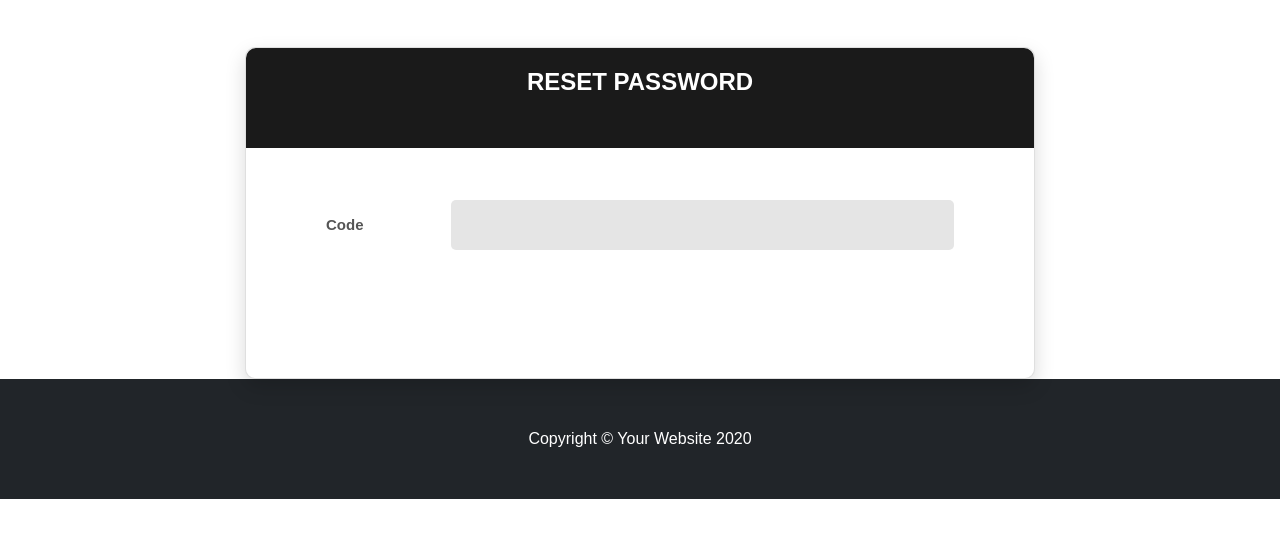
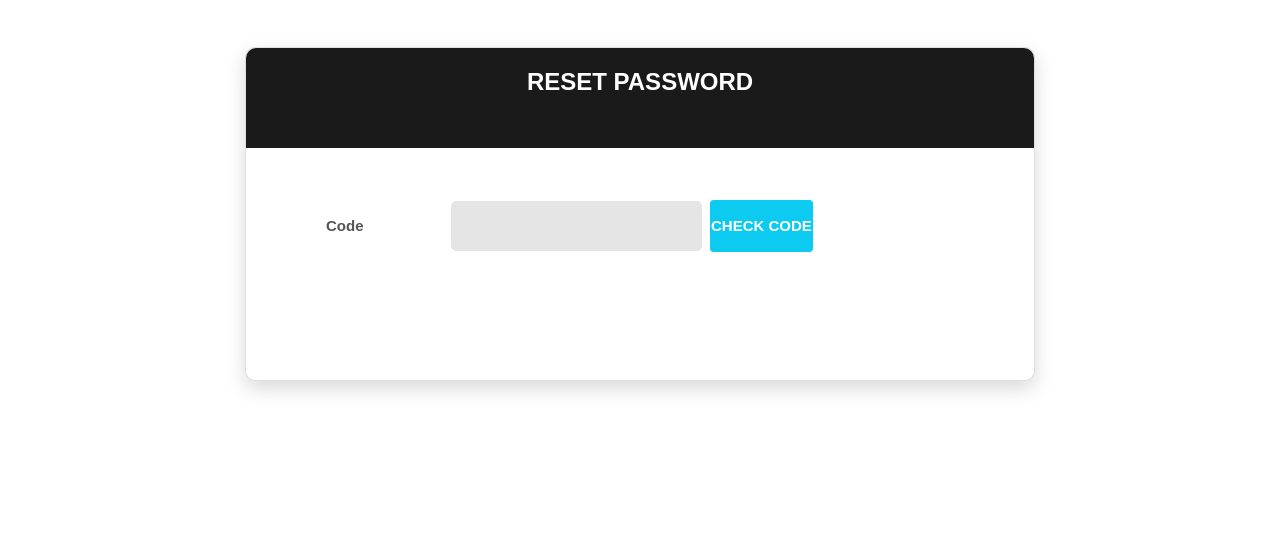
Before and after one commit to Ulises961/HBz-Pinboard, a PHP site: page /ResetPassword.php in a window 1280 px wide. Shown: the part 185-730 px from the top of the page. Before the commit the page ends 684 px from the top, so only its background shows below. Run offline with PHP 8.4, Linux system fonts and the light colour scheme; some libraries are stand-ins or nearby versions.

Commit message:
bugs on password reset fixed, show password on login added, checks on data validation now return booleans

```diff
--- a/ForgottenPassword.php
+++ b/ForgottenPassword.php
@@ -43,10 +43,11 @@
   <?php include "navbar.php";
   if (isset($_SESSION['message']))
   {
-      echo "<script>alert('".$_SESSION['message']."')</script>";
+      echo "<script> alert('".$_SESSION['message']."')</script>";
       unset($_SESSION['message']);
 
   }
+
   ?>
   <script>changeActiveLink("register-link");</script>
 
--- a/Login.php
+++ b/Login.php
@@ -63,6 +63,10 @@ if (isset($_SESSION['message']))
 							<span class="symbol-input100">
 								<i class="fa fa-lock" aria-hidden="true"></i>
 							</span>
+							<div class='d-md-table-row'>
+                            <input class='d-table-cell p-t-15' type='checkbox' id=show-pswd onclick='showPswd()'>
+                            <label class='d-table-cell p-t-15' label--desc'>Show password</label>
+                        </div>
 						</div>
 
 						<div id="login-feedback"></div>
@@ -99,6 +103,7 @@ if (isset($_SESSION['message']))
 
 <!--===============================================================================================-->
 	<script src="vendor/bootstrap/js/bootstrap.min.js"></script>
+	<script src="js/registration_js/global.js"></script>
 <!--===============================================================================================-->
 <?php include 'footer.php'; ?>
 
--- a/ResetPassword.php
+++ b/ResetPassword.php
@@ -46,6 +46,7 @@
       echo "<script>alert('".$_SESSION['message']."')</script>";
       unset($_SESSION['message']);
 
+      $mail= $_REQUEST["mail"];
   }
   ?>
   <script>changeActiveLink("register-link");</script>
@@ -58,21 +59,63 @@
                     <h2 class="title">Reset Password</h2>
                 </div>
                 <div class="card-body">
-                <form action='php/session_php/updatePassword.php' method='POST'>
+                <form action="php/session_php/updatePassword.php" METHOD="POST">
+
                     <div class="form-row m-b-55">
-                                <div class="name">Code</div>
-                                <div class="value">
-                                    <div class="input-group-desc">
-                                        <input class="input--style-5" type="text" name="code" onchange="check(this)" required>
-                                    </div>
+                        <div class="name">Code</div>
 
-                                </div>
+                        <!-- <div class="value"> -->
+                        <div class="input-group-desc">
+                            <input class="cols input--style-5" type="text" onchange="codeCheck(this)" name="code" id="code" required>
+                        </div>
+                        <!-- </div> -->
+
+                        <button class="cols-2 btn btn-info btn-sm mx-2" onclick="submitToServer()">Check code</button>
+                        <div id="code-feedback"></div>
                     </div>
 
-                    <div id="new-pswd"></div>
+                    <div class='form-row m-b-55' id="pswd-block" style="display: none;" >
+
+                    <div class='name'>Password*</div>
+                    <div class='value'>
+
+                        <div class='input-group-desc'>
+                            <input class='input--style-5' type='password' name='pswd'
+                                id='password'
+                                onkeyup = 'validPswd(this)' required>
+
+                            <div id='pswd-feedback'></div>
+
+                        </div>
+                        <div class='d-md-table-row'>
+                            <input class='d-table-cell p-t-15' type='checkbox' id=show-pswd onclick='showPswd()'>
+                            <label class='d-table-cell p-t-15' label--desc'>Show password</label>
+                        </div>
+                    </div>
+
+                    </div>
+                    <div class='form-row m-b-55' id="check-block" style="display: none;" >
+                    <div class='name'>Repeat Password*</div>
+                    <div class='value'>
+                        <div class='input-group-desc'>
+                            <input class='input--style-5' type='password' id='password-check'
+                                onkeyup='matchesPassword(this)' required>
+                            <div id='matching-feedback'></div>
+
+                        </div>
+                    </div>
+                    </div>
+
+                    <div>
+                        <button class='btn btn--radius-2 btn--red'
+                            id='submitBtn' onclick='checkAndSubmitForm()'
+                            style="display: none;" >Confirm
+                        </button>
+                    </div>
                 </form>
             </div>
         </div>
+    </div>
     </div>
 
 
--- a/js/registration_js/global.js
+++ b/js/registration_js/global.js
@@ -93,17 +93,20 @@ function matchesPassword(obj){
 
                 matching_feedback.setAttribute("class","valid-feedback");
                 matching_feedback.innerText='Matching ✔';
+                return true;
 
             }else{
 
                 matching_feedback.setAttribute("class","invalid-feedback");
                 matching_feedback.innerText='Not Matching ✘';
+                return false;
 
             }
 
         }else{
             matching_feedback.style.display="none";
             console.log("no input");
+            return false;
 
         }
 
@@ -118,9 +121,10 @@ function validPswd(obj){
 
     var pswdFeedback=document.getElementById("pswd-feedback");
     if (obj.value !== ""){
-        validityCheck(regex,message,pswd,pswdFeedback);
+       return validityCheck(regex,message,pswd,pswdFeedback);
     }else{
         pswdFeedback.style.display="none";
+        return false;
     }
 
 
@@ -133,10 +137,12 @@ function validityCheck(regex, message, valueToTest,messageDiv){
         messageDiv.setAttribute("class","valid-feedback");
         messageDiv.innerText="Valid ✔";
         messageDiv.style.display="flex";
+        return true;
     }else{
         messageDiv.setAttribute("class","invalid-feedback");
         messageDiv.innerText=message;
         messageDiv.style.display="flex";
+        return false;
 
     }
 
--- a/js/session_js/password.js
+++ b/js/session_js/password.js
@@ -1,13 +1,70 @@
-function check(obj) {
+var validCode;
+
+function submitToServer() {
+    if(validCode.validity){
     $.ajax(
         {
-           url: "php/session_php/checkCode.php?code="+obj.value,
+           url: "php/session_php/checkCode.php?code="+validCode.code,
+           success: function(response){
+               console.log(response);
+               if(response === "true"){
+                $("#pswd-block").css("display","block");
+                $("#check-block").css("display","block");
+                $("#submitBtn").css("display","block");
 
-           success: function(response){
-                $("#new-pswd").append(response);
+                }
 
+            },
+            error: function(){
+                alert("error");
+                window.location.href = "ForgottenPassword.php"
             }
         }
     );
+    }else{
+        alert("Invalid code");
+        $("#code")[0].value="";
+        validCode.code ="";
+    }
+}
+
+$(document).on("keypress", 'form', function (e) {
+    var code = e.keyCode || e.which;
+        if (code === 13) {
+        code="";
+        e.preventDefault();
+        return false;
+
+    }
+});
+
+function codeCheck(input){
+
+    var regex = /^\d{6}$/;
+    var message = "Code number must be 6 digits long";
+
+    var code=input.value;
+    var codeFeedback=document.getElementById("code-feedback");
+    if(code !== ""){
+        validCode ={'validity':validityCheck(regex,message,code,codeFeedback), 'code':code};
+        console.log(validCode);
+    }else{
+        codeFeedback.style.display="none";
+        return false;
+    }
 
 }
+
+function checkAndSubmitForm(){
+
+        var validPassword = validPswd($("#password")[0]);
+        var matchingPassword = matchesPassword($("#password-check")[0]);
+        console.log("V.P "+validPassword+" M.P."+matchingPassword);
+        if(validPassword && matchingPassword && validCode.validity){
+            $("#form").submit();
+        }else{
+            alert("Invalid password");
+            $("#password")[0].value="";
+            $("#password-check")[0].value="";
+        }
+}
--- a/php/session_php/component/newPassword.php
+++ b/php/session_php/component/newPassword.php
@@ -9,7 +9,7 @@ echo "
                 <div class='input-group-desc'>
                     <input class='input--style-5' type='password' name='pswd'
                         id='password'
-                        onkeyup='validPswd(this)' required>
+                        onkeyup = 'validPswd(this)' required>
 
                     <div id='pswd-feedback'></div>
 
@@ -34,7 +34,7 @@ echo "
             </div>
 
             <div>
-                <button class='btn btn--radius-2 btn--red' id='submitBtn' type='submit'>Confirm</button>
+                <button class='btn btn--radius-2 btn--red' id='submitBtn' onclick='checkAndSubmitForm()'>Confirm</button>
             </div>
 
   ";
--- a/php/session_php/login.php
+++ b/php/session_php/login.php
@@ -34,10 +34,9 @@ try{
 			throw new Exception('Invalid Credentials');
         }
     }catch(Exception $e){
-        var_dump($result);
 
-    //     $_SESSION["message"]= $e->getMessage();
+        $_SESSION["message"]= $e->getMessage();
 
-    //    header("Location: ./../../Login.php");
+       header("Location: ./../../Login.php");
     }
 }
```
Also changed, not shown: php/session_php/checkCode.php (+13 -10 lines), php/session_php/sendMail.php (+15 -11 lines), php/session_php/updatePassword.php (+26 -19 lines).
